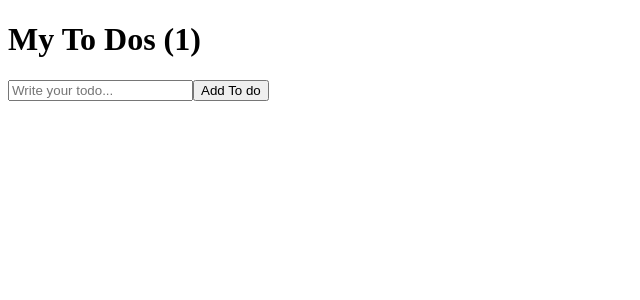
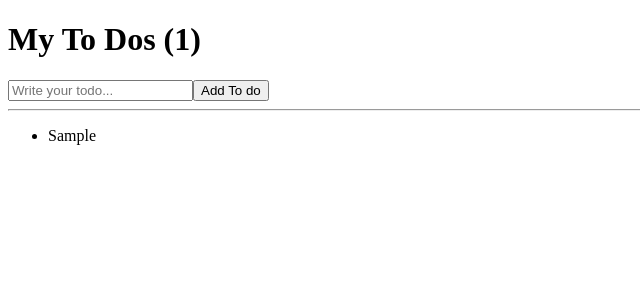
Before and after one commit to shs98ko/movie-app, a React (Create React App) app in the folder 02-react-for-beginners/: page / in a window 1280 px wide. Both pictures are taken after typing "Sample" into the empty fields and a click on the button "Add To do". Shown: the top 300 px of the page, without its empty margins (0-640 px from the left). Built offline with nearby package versions, Linux system fonts and the light colour scheme.

Commit message:
Practice movie app_2 To Do List part 2 - 리스트 렌더링 추가 및 코드 정리

```diff
--- a/02-react-for-beginners/src/App.js
+++ b/02-react-for-beginners/src/App.js
@@ -27,9 +27,20 @@ function App() {
           placeholder="Write your todo..."
         />
         <button>Add To do</button>
+        <hr />
+        <ul>
+          {toDos.map((item, key) => (
+            <li key={key}>{item}</li>
+          ))}
+        </ul>
       </form>
     </div>
   );
 }
-
+// map
+// array = ['1','2','3','4','5']
+// array.map(()=>"a"); 배열 안의 원소 5개 전부 'a'로 바꾼다.
+// =>array= ['a','a','a','a','a']
+// array.map((item)=>item+'s')
+// =>array= ['as','as','as','as','as']
 export default App;
```
